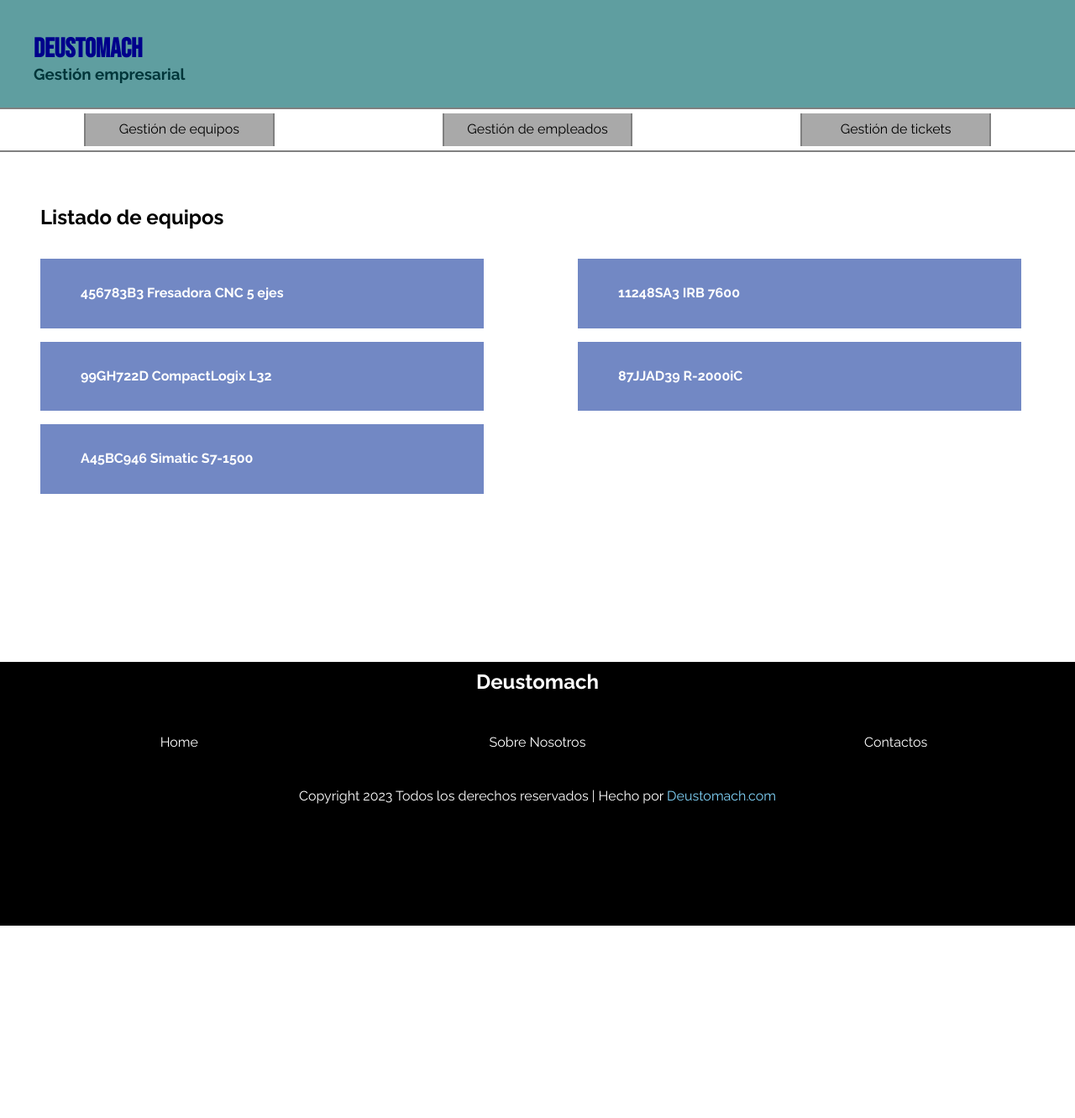
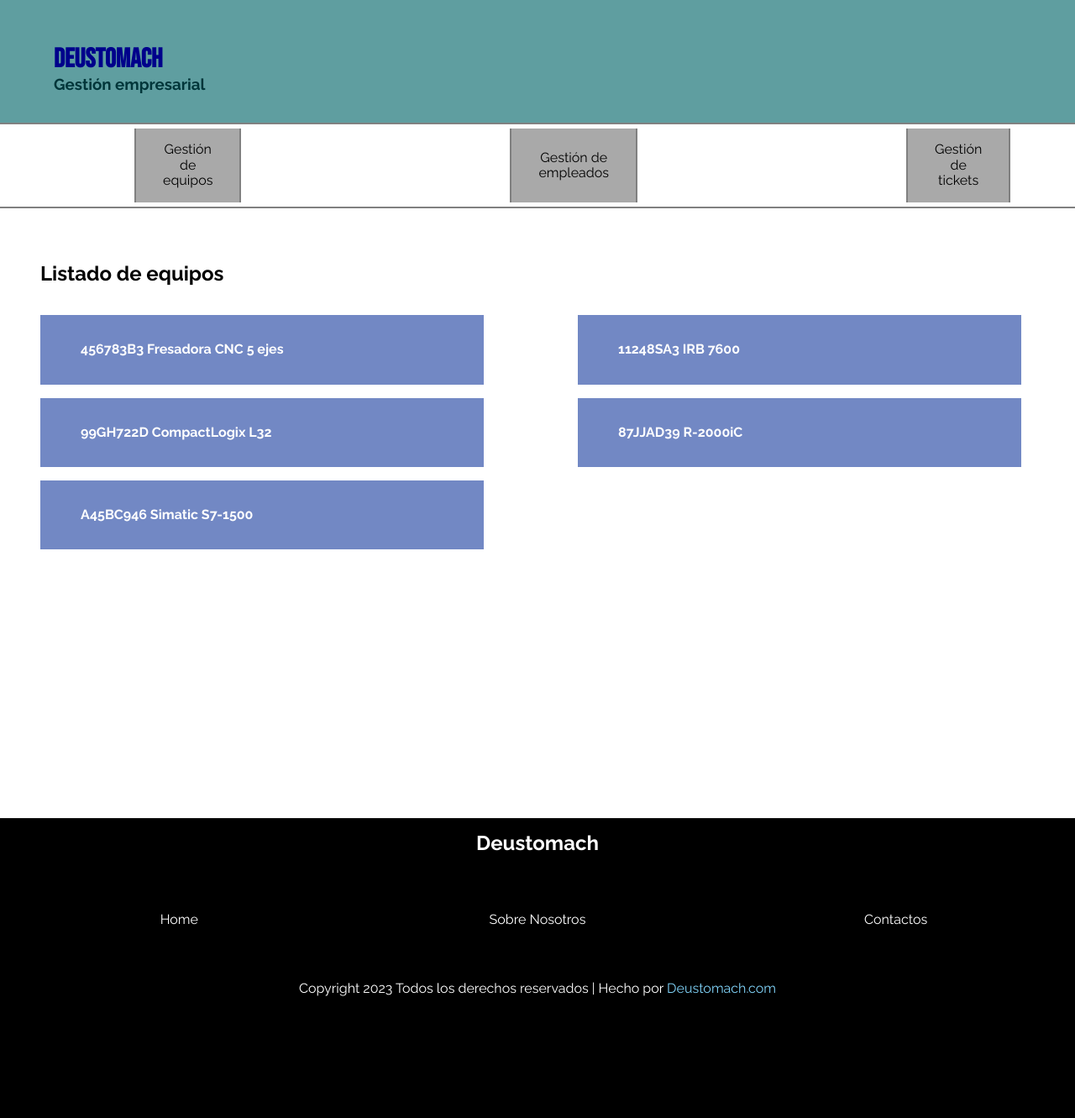
Before and after one commit to pruizayastuy/appDeustomach, a Django app: page /appDeustomachGestionEquipos/equipos/index in a window 1280 px wide. Shown: the whole page at 84% size. Before the commit the page ends 1102 px from the top, so only its background shows below. Run offline with Django 5.2, Linux system fonts and the light colour scheme; data comes from the database, SQL or seed files in the repository; some web fonts are replaced.

Commit message:
Comentarios y cambios menores.

```diff
--- a/appDeustomachGestionEmpleados/views.py
+++ b/appDeustomachGestionEmpleados/views.py
@@ -1,4 +1,4 @@
-from django.shortcuts import render, get_object_or_404, redirect
+from django.shortcuts import render, redirect
 from appDeustomachGestionEmpleados.models import Empleado
 from appDeustomachGestionEmpleados.forms import EmpleadoForm
 from django.views.generic import ListView, DetailView, View
--- a/static/css/style.css
+++ b/static/css/style.css
@@ -1,4 +1,5 @@
 /*General*/
+
 html{
     box-sizing: border-box;
 }
@@ -11,15 +12,17 @@ a, h2, h3, p{
     text-decoration: none;
     color: black;
 }
+
 /*Header*/
+
 .header-web{
-    padding-top: 20px;
-    padding-left: 40px;
+    padding-top: 2rem;
+    padding-left: 4rem;
     background-color: cadetblue;
 }
 .header{
     height: 100%;
-    padding-bottom: 10px;
+    padding-bottom: 1rem;
 }
 .nombre-web{
     color: darkblue;
@@ -43,14 +46,14 @@ a, h2, h3, p{
 .contenedor a {
     justify-content: center;
     display: inline-flex;
-    margin:0 100px;
+    margin:0 10rem;
     color: black;
     border-left: 2px solid gray;
     border-right: 2px solid gray;
     text-align: center;
     align-items: center;
     background-color: darkgray;
-    padding: 10px 20px;
+    padding: 1rem 2rem;
 }
 .contenedor a:hover{
     color: limegreen;
@@ -63,19 +66,20 @@ a, h2, h3, p{
     }
 }
 
-/* footer */
+/* Footer */
+
 .site-footer{
     background-color: black;
-    margin-top: 200px;
+    margin-top: 20rem;
     padding-bottom: 10%;
 }
 .site-footer a{
-    padding-top: 30px;
+    padding-top: 3rem;
     text-align: center;
     color: white;
 }
 .site-footer h2{
-    padding-top: 10px;
+    padding-top: 1rem;
     color: white;
     text-align: center;
 }
@@ -84,13 +88,15 @@ a, h2, h3, p{
     grid-template-columns: repeat(3, 1fr);
 }
 .bottom-footer{
-    padding-top: 30px;
+    padding-top: 3rem;
     color: white;
     text-align: center;
 }
 .bottom-footer a {
     color: #81d4fa;
 }
+
+/* Fuentes área de gestión */
 
 h1, h2 {
     font-family: "Bebas Neue", sans-serif;
@@ -165,6 +171,8 @@ a, h2, p {
     margin-top: 3rem;
 }
 
+/* Divs generales de apartados */
+
 .box-tickets-index,
 .box-tickets-create,
 .box-tickets-update,
@@ -212,6 +220,8 @@ a, h2, p {
     background-color: #7288c4;
 }
 
+/* Grids de listas */
+
 .tickets-grid, .equipos-grid, .empleados-grid {
     display: grid;
     grid-template-columns: repeat(2, 1fr);
@@ -220,7 +230,7 @@ a, h2, p {
 @media screen and (max-width: 390px) {
     .tickets-grid, .equipos-grid, .empleados-grid {
         margin-top: 3rem;
-        display: block; /* Cambiar a display block en dispositivos móviles */
+        display: block;
     }
 }
 
@@ -237,6 +247,8 @@ a, h2, p {
 {
     margin-bottom: 4rem;
 }
+
+/* Detalle de cada campo */
 
 .ticket-label,
 .ticket-label-2,
@@ -294,6 +306,8 @@ a, h2, p {
         margin: 2rem 2rem 5rem 2rem;
     }
 }
+
+/* Apartados create, update y delete */
 
 .tickets-create,
 .equipos-create,
```
Also changed, not shown: README.md, diagrama_bbdd.png (added).
